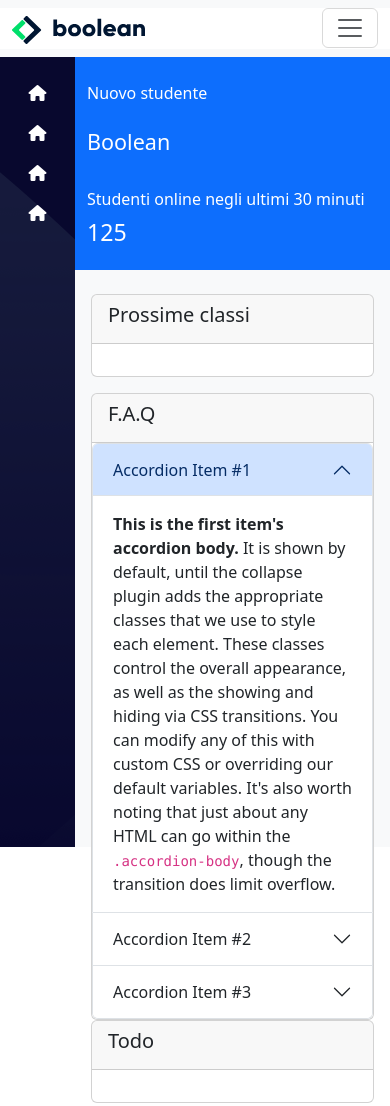
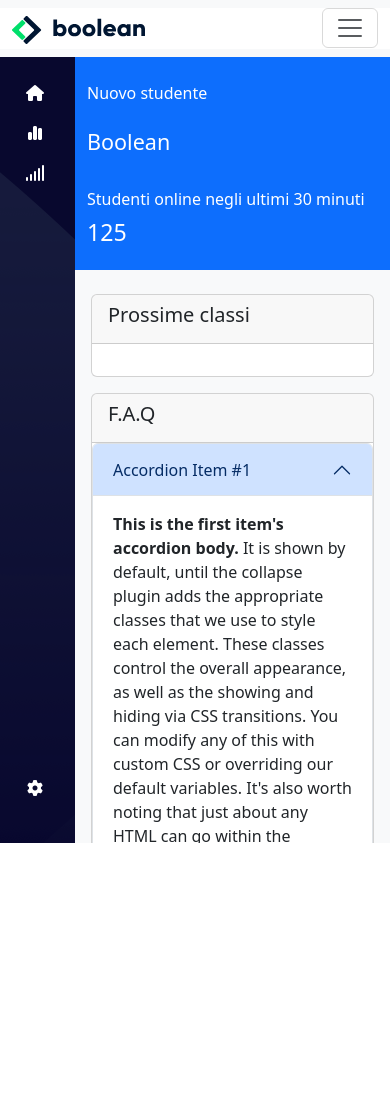
Before and after one commit to GiacomoAccardi/html-css-bootstrap-dashboard, a plain HTML site: page index.html in a window 390 px wide. Shown: the top 1106 px of the page. After the commit the page ends 844 px from the top, so only its background shows below. Drawn offline with nearby package versions, Linux system fonts and the light colour scheme.

Commit message:
[upd] sidebar now has responsive content

```diff
--- a/css/style.css
+++ b/css/style.css
@@ -15,6 +15,8 @@
 }
 
 
+
+
 /****************
 NAVBAR SECTION CLASSES
 ************/
@@ -26,7 +28,7 @@
 
 .side-bar{
     width: 75px;
-    height: calc(100vh - 54px);
+    height: calc(100vh - 58px);
     background-color: rgb(8, 8, 46);
     background-image: url(../img/sidebar-bg.png);
 }
@@ -39,13 +41,34 @@
 
 }
 
+.nav-top{
+    height: 92%;
+    width: 100%;
+    flex-direction: column;
+    flex-wrap: wrap;
+}
+
+.nav-bottom{
+    height: 8%;
+    flex-direction: column;
+}
+
+.side-bar i{
+    margin-right: 5px ;
+}
+
+.col-50{
+    width: 50% ;
+}
+
 /****************
 MAIN SECTION CLASSES
 ************/
 
 .site-content{
     width: calc(100vw - 75px);
-    height: calc(100vh - 54px);
+    height: calc(100vh - 58px);
+    overflow-y: scroll;
 }
 
 @media screen and (min-width:992px) {
@@ -53,5 +76,3 @@
         width: calc(100vw - 150px);
     }
 }
-
-/*TOP MAIN SECTION*/
--- a/index.html
+++ b/index.html
@@ -71,41 +71,28 @@
     <main>
         <div class="side-bar text-white py-4 text-center">
             <!--side-bar-->
-            <div class="container">
-
-              <div class="row">
-                <div class="col12">
-                  <div class="content">
-
+          <div class="nav-top">
               <div>
                 <i class="fa-solid fa-house"></i>
-                      <span class="d-none d-lg-inline">Home</span>
+                <a class="d-none d-lg-inline text-white text-decoration-none">Home</a>
               </div>
               <div class="mt-3">
-                      <i class="fa-solid fa-house"></i>
-                      <span class="d-none d-lg-inline">Home</span>
+                <i class="fa-solid fa-chart-simple"></i>
+                <a class="d-none d-lg-inline text-white text-decoration-none">Stats</a>
               </div>
               <div class="mt-3">
-                      <i class="fa-solid fa-house"></i>
-                      <span class="d-none d-lg-inline">Home</span>
-                    </div>
-
+                <i class="fa-solid fa-signal"></i>
+                <a class="d-none d-lg-inline text-white text-decoration-none">Signals</a>
               </div>
           </div>
 
-                <div class="col12">
-                  <div class="content">
-
-                    <div class="mt-3">
-                      <i class="fa-solid fa-house"></i>
-                      <span class="d-none d-lg-inline">Home</span>
-                    </div>
-
+          <div class="nav-bottom d-flex">
+            <div class="mt-3 mb-auto">
+              <i class="fa-solid fa-gear"></i>
+              <a class="d-none d-lg-inline text-white text-decoration-none">Admin</a>
             </div>
           </div>
 
-              </div>
-            </div>
         </div>
 
         <div class="site-content bg-light">
```
Lines whose indentation alone changed are shown as unchanged.
